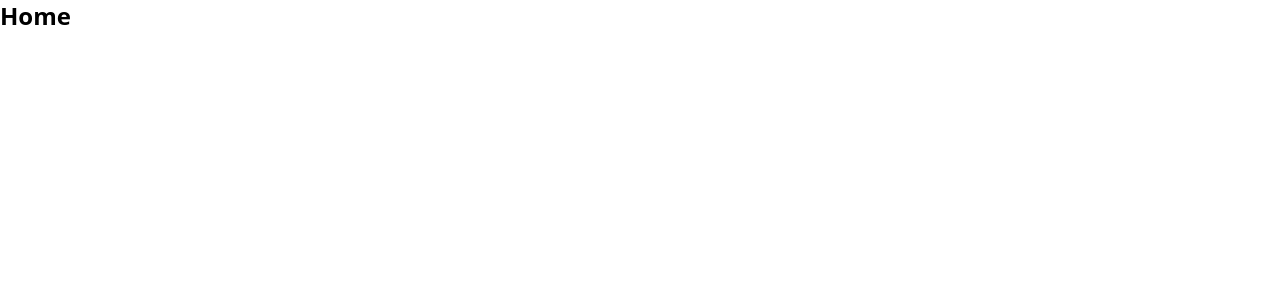
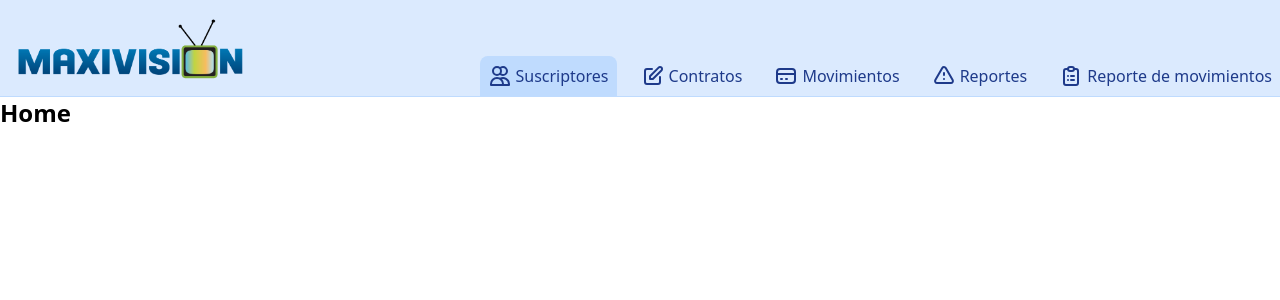
Before and after one commit to ismaelamezcua/maxivision-app, a Next.js app: page / in a window 1280 px wide. Shown: the top 300 px of the page. Built offline with nearby package versions, Linux system fonts and the light colour scheme.

Commit message:
feat: add Navbar component

```diff
--- /dev/null
+++ b/components/Navbar.tsx
@@ -0,0 +1,44 @@
+import type { FC, ReactElement } from 'react';
+import Link from 'next/link';
+import { useRouter } from 'next/router';
+import { ClipboardListIcon, CreditCardIcon, ExclamationIcon, PencilAltIcon, UsersIcon } from '@heroicons/react/outline';
+
+const Navbar: FC = (): ReactElement => {
+  const router = useRouter();
+
+  const menuEntries = [
+    { key: 'subscribers', label: 'Suscriptores', href: '/', icon: <UsersIcon className="w-6 h-6" /> },
+    { key: 'contracts', label: 'Contratos', href: '/contratos', icon: <PencilAltIcon className="w-6 h-6" /> },
+    { key: 'transactions', label: 'Movimientos', href: '/movimientos', icon: <CreditCardIcon className="w-6 h-6" /> },
+    { key: 'reports', label: 'Reportes', href: '/reportes-servicio', icon: <ExclamationIcon className="w-6 h-6" /> },
+    { key: 'sales', label: 'Reporte de movimientos', href: '/reporte-movimientos', icon: <ClipboardListIcon className="w-6 h-6" /> },
+  ];
+
+  return (
+    <div className="w-full bg-blue-100 border-b border-blue-200">
+      <div className="container mx-auto">
+        <div className="flex flex-row justify-between items-end">
+          <img
+            className="max-h-24 p-4"
+            src="/maxivision-logo.png"
+            alt="Maxivision"
+          />
+          <div className="flex flewx-row space-x-4">
+            {menuEntries.map(({ key, label, href, icon }) => (
+              <Link key={key} href={href}>
+                <a>
+                  <div className={`text-blue-900 w-full p-2 rounded-t-lg inline-flex ${(router.asPath === href) ? 'bg-blue-200' : 'hover:bg-blue-200'} `}>
+                    {icon}
+                    <span className="ml-1">{label}</span>
+                  </div>
+                </a>
+              </Link>
+            ))}
+          </div>
+        </div>
+      </div>
+    </div>
+  );
+}
+
+export default Navbar;
--- a/package.json
+++ b/package.json
@@ -9,6 +9,7 @@
     "lint": "next lint"
   },
   "dependencies": {
+    "@heroicons/react": "^1.0.6",
     "next": "12.2.0",
     "react": "18.2.0",
     "react-dom": "18.2.0"
--- a/pages/_app.tsx
+++ b/pages/_app.tsx
@@ -1,8 +1,14 @@
-import '../styles/globals.css'
-import type { AppProps } from 'next/app'
+import '../styles/globals.css';
+import type { AppProps } from 'next/app';
+import Navbar from '../components/Navbar';
 
 function MyApp({ Component, pageProps }: AppProps) {
-  return <Component {...pageProps} />
+  return (
+    <>
+      <Navbar />
+      <Component {...pageProps} />
+    </>
+  );
 }
 
 export default MyApp
```
Also changed, not shown: public/maxivision-logo.png (added), 1 other file (tests, documents, lock files or other folders).
